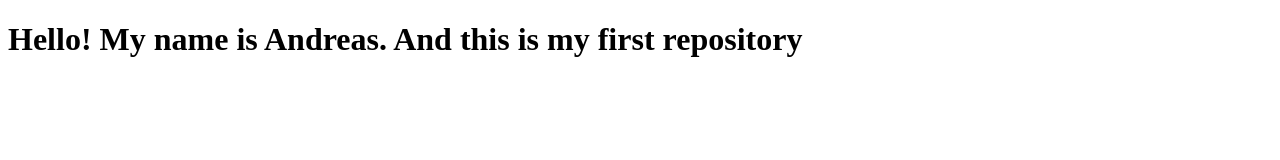
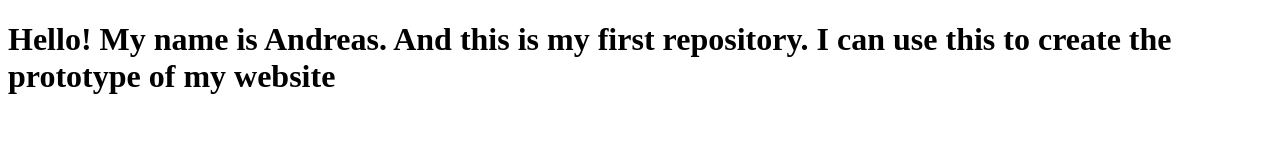
Before and after one commit to AndreasLHoward1998/AndreasHoward1998.github.io, a plain HTML site: page index.html in a window 1280 px wide. Drawn offline with Linux system fonts and the light colour scheme.

Commit message:
Summary 2

```diff
--- a/index.html
+++ b/index.html
@@ -7,6 +7,6 @@
     <title>Document</title>
 </head>
 <body>
-    <h1>Hello! My name is Andreas. And this is my first repository</h1>
+    <h1>Hello! My name is Andreas. And this is my first repository. I can use this to create the prototype of my website</h1>
 </body>
 </html>
```
